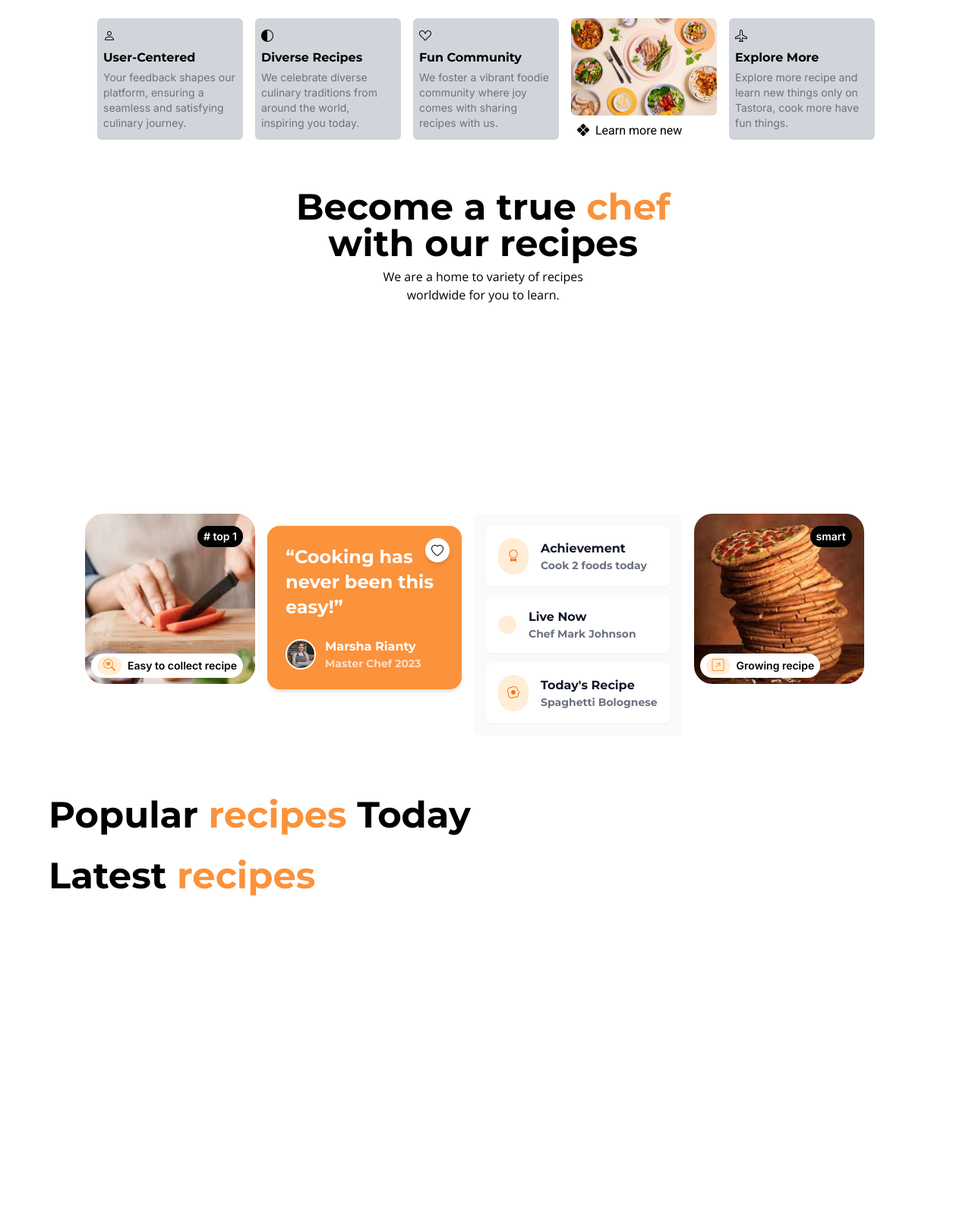
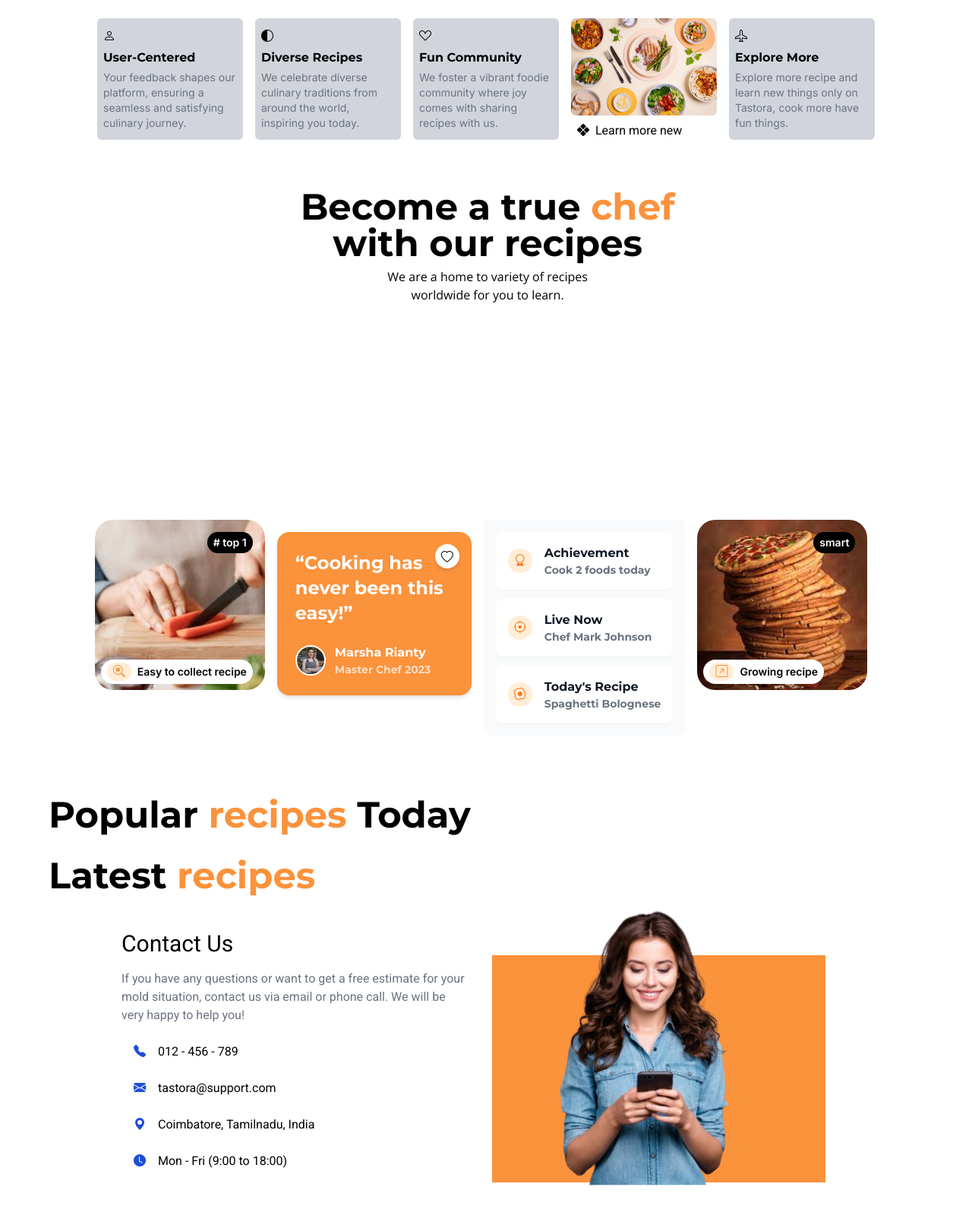
Before and after one commit to kesavaUchiha/Tastora, a Django app: page /home/ in a window 1280 px wide. Shown: the part 480-2092 px from the top of the page at 76% size. Before the commit the page ends 1659 px from the top, so only its background shows below. Run offline with Django 5.2, Linux system fonts and the light colour scheme; some libraries are stand-ins or nearby versions.

Commit message:
info: Almost Homepage Completed

```diff
--- a/recipe/templates/includes/about/info-card.html
+++ b/recipe/templates/includes/about/info-card.html
@@ -1,7 +1,7 @@
 <!-- includes/about/info-card.html -->
 <div class=" bg-gray-50 p-4 rounded-lg space-y-3">
     <div class="flex items-center space-x-4 bg-white rounded-lg p-4 shadow-sm">
-        <div class="p-3 rounded-full bg-orange-100 text-orange-500">
+        <div class="px-2 py-1 rounded-full bg-orange-100 text-orange-500">
             {{ icon1|safe }}
         </div>
         <div>
@@ -11,7 +11,7 @@
     </div>
 
     <div class="flex items-center space-x-4 bg-white rounded-lg p-4 shadow-sm">
-        <div class="p-3 rounded-full bg-orange-100 text-orange-500">
+        <div class="px-2 py-1 rounded-full bg-orange-100 text-orange-500">
             {{ icon2|safe }}
         </div>
         <div>
@@ -21,7 +21,7 @@
     </div>
 
     <div class="flex items-center space-x-4 bg-white rounded-lg p-4 shadow-sm">
-        <div class="p-3 rounded-full bg-orange-100 text-orange-500">
+        <div class="px-2 py-1 rounded-full bg-orange-100 text-orange-500">
             {{ icon3|safe }}
         </div>
         <div>
@@ -32,7 +32,7 @@
 
     {%if icon4%}
     <div class="flex items-center space-x-4 bg-white rounded-lg p-4 shadow-sm">
-        <div class="p-3 rounded-full bg-orange-100 text-orange-500">
+        <div class="px-2 py-1 rounded-full bg-orange-100 text-orange-500">
             {{ icon4|safe }}
         </div>
         <div>
--- /dev/null
+++ b/recipe/templates/includes/homepage/contact-element.html
@@ -0,0 +1,4 @@
+    <div class="flex space-x-4 text-md font-thin">
+        <h1 class="text-blue-700">{{icon|safe}}</h1>
+        <h1>{{text}}</h1>
+    </div>
--- /dev/null
+++ b/recipe/templates/includes/homepage/contact-us.html
@@ -0,0 +1,29 @@
+{% load static %}
+
+<div class="grid grid-cols-2 gap-x-4 mb-10 p-4 relative">
+  <!-- Left column -->
+  <div class="px-4 space-y-2 font-roboto ">
+    <h1 class="text-3xl mb-4">Contact Us</h1>
+    <p class="text-md text-gray-500">
+      If you have any questions or want to get a free estimate for your mold situation,
+      contact us via email or phone call. We will be very happy to help you!
+    </p>
+
+    <div class="space-y-6 mt-10 p-4">
+      {% include 'includes/homepage/contact-element.html' with icon='<i class="bi bi-telephone-fill"></i>' text='012 - 456 - 789' %}
+      {% include 'includes/homepage/contact-element.html' with icon='<i class="bi bi-envelope-fill"></i>' text='tastora@support.com' %}
+      {% include 'includes/homepage/contact-element.html' with icon='<i class="bi bi-geo-alt-fill"></i>' text='Coimbatore, Tamilnadu, India' %}
+      {% include 'includes/homepage/contact-element.html' with icon='<i class="bi bi-clock-fill"></i>' text='Mon - Fri (9:00 to 18:00)' %}
+    </div>
+  </div>
+
+  <!-- Right column -->
+  <div class="w-[90%] h-[90%] bg-orange-400 flex justify-center items-end relative self-end">
+    <!-- Image positioned absolutely to float above bottom -->
+    <img
+      src="{% static 'HomePage/images/profile-2.png' %}"
+      alt="Profile"
+      class="absolute bottom-12 scale-[135%] "
+    />
+  </div>
+</div>
--- a/recipe/templates/includes/homepage/home-1.html
+++ b/recipe/templates/includes/homepage/home-1.html
@@ -43,7 +43,7 @@
 
     </div>
 
-    <div class="chef w-[85vw] mb-8 h-[100vh] mx-auto relative ">
+    <div class="chef w-[83vw] mb-8 h-[100vh] mx-auto relative ">
         <div class=" font-semibold flex flex-col items-center absolute top-8 left-[27%]     ">
             <h1 class="text-5xl">Become a true <span class="text-orange-400">chef</span></h1>
             <h1 class="text-5xl mb-2">with our recipes</h1>
@@ -61,7 +61,7 @@
             </div>
 
             <div>
-        {% include 'includes/about/info-card.html' with icon1='<i class="bi bi-award"></i>' heading1='Achievement' desc1='Cook 2 foods today' icon2='<i class="bi bi-emoji-chef"></i>' heading2='Live Now' desc2='Chef Mark Johnson' icon3='<i class="bi bi-egg-fried"></i>' heading3="Today's Recipe" desc3='Spaghetti Bolognese'  %}
+        {% include 'includes/about/info-card.html' with icon1='<i class="bi bi-award"></i>' heading1='Achievement' desc1='Cook 2 foods today' icon2='<i class="bi bi-crosshair"></i>' heading2='Live Now' desc2='Chef Mark Johnson' icon3='<i class="bi bi-egg-fried"></i>' heading3="Today's Recipe" desc3='Spaghetti Bolognese'  %}
 
             </div>
 
@@ -78,6 +78,10 @@
         <h1 class="text-5xl">Latest <span class="text-orange-400">recipes</span></h1>
     </div>
 
+    <div class="w-[80%] mx-auto">
+        {% include 'includes/homepage/contact-us.html' %}
+    </div>
+
 
 
 </div>
```
Also changed, not shown: recipe/static/HomePage/images/profile-2.png (added).
